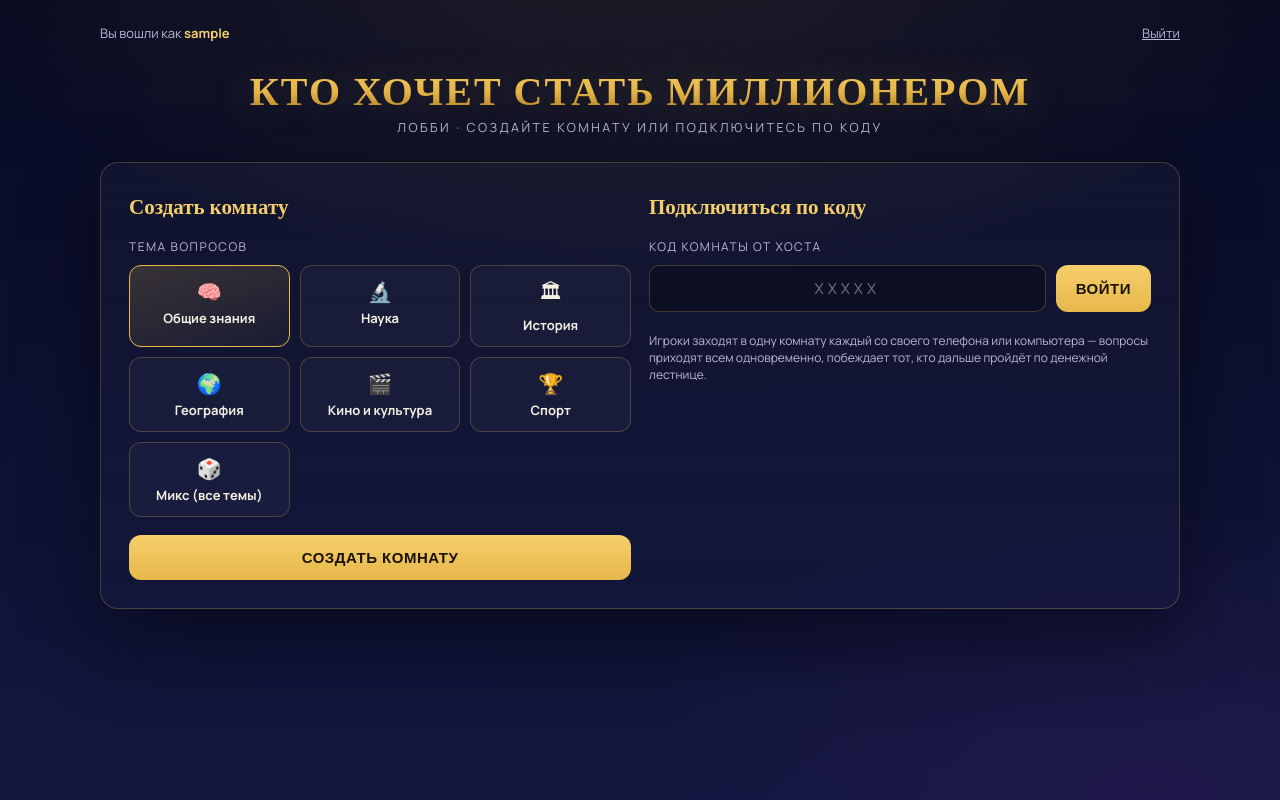
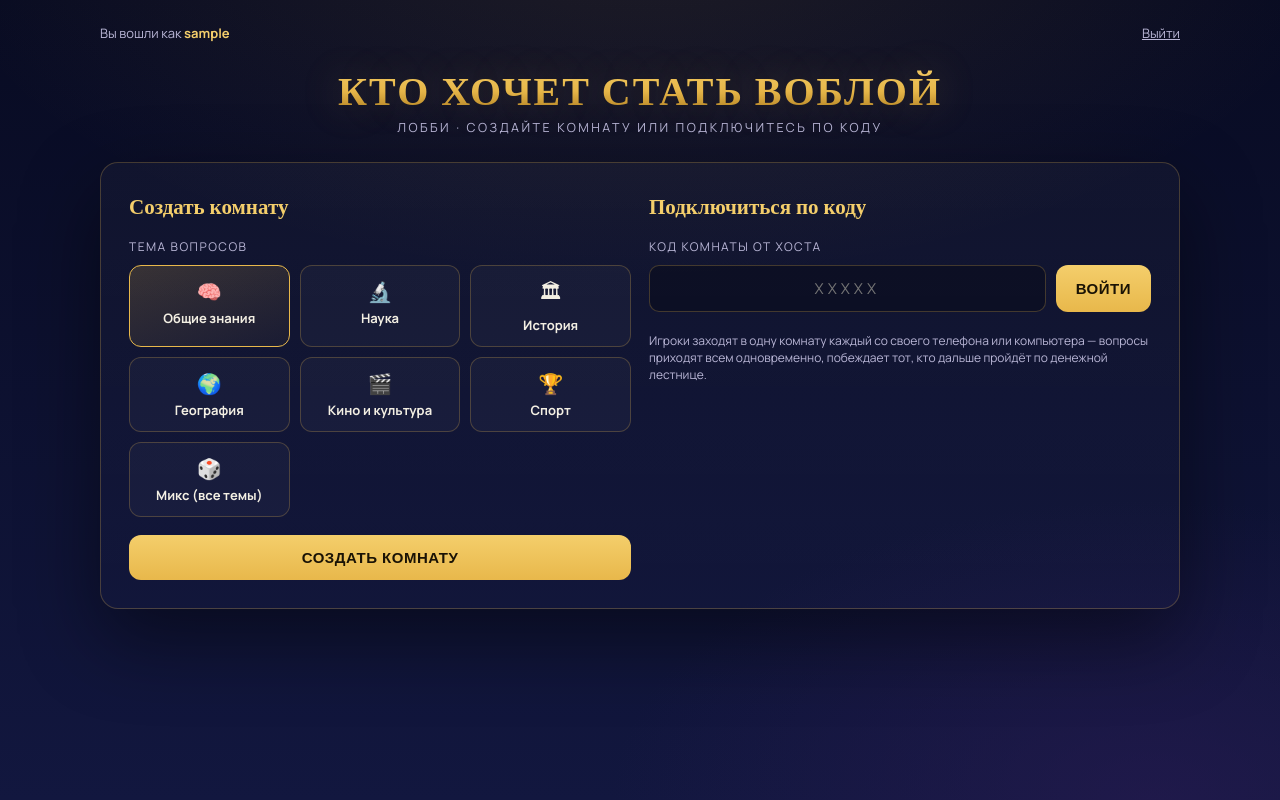
Before and after one commit to vitosparados/millionaire-online-parados, a website: page public/lobby.html in a window 1280 px wide. Drawn offline with nearby package versions, Linux system fonts and the light colour scheme; no server answers; sample sign-in values are in the browser's storage.

Commit message:
Change logo text from 'МИЛЛИОНЕРОМ' to 'ВОБЛОЙ'

```diff
--- a/public/lobby.html
+++ b/public/lobby.html
@@ -36,7 +36,7 @@
   <a id="logoutLink">Выйти</a>
 </div>
 
-<div class="logo">КТО ХОЧЕТ СТАТЬ МИЛЛИОНЕРОМ</div>
+<div class="logo">КТО ХОЧЕТ СТАТЬ ВОБЛОЙ</div>
 <div class="tagline">лобби · создайте комнату или подключитесь по коду</div>
 
 <div id="setupArea" class="card wide">
```
